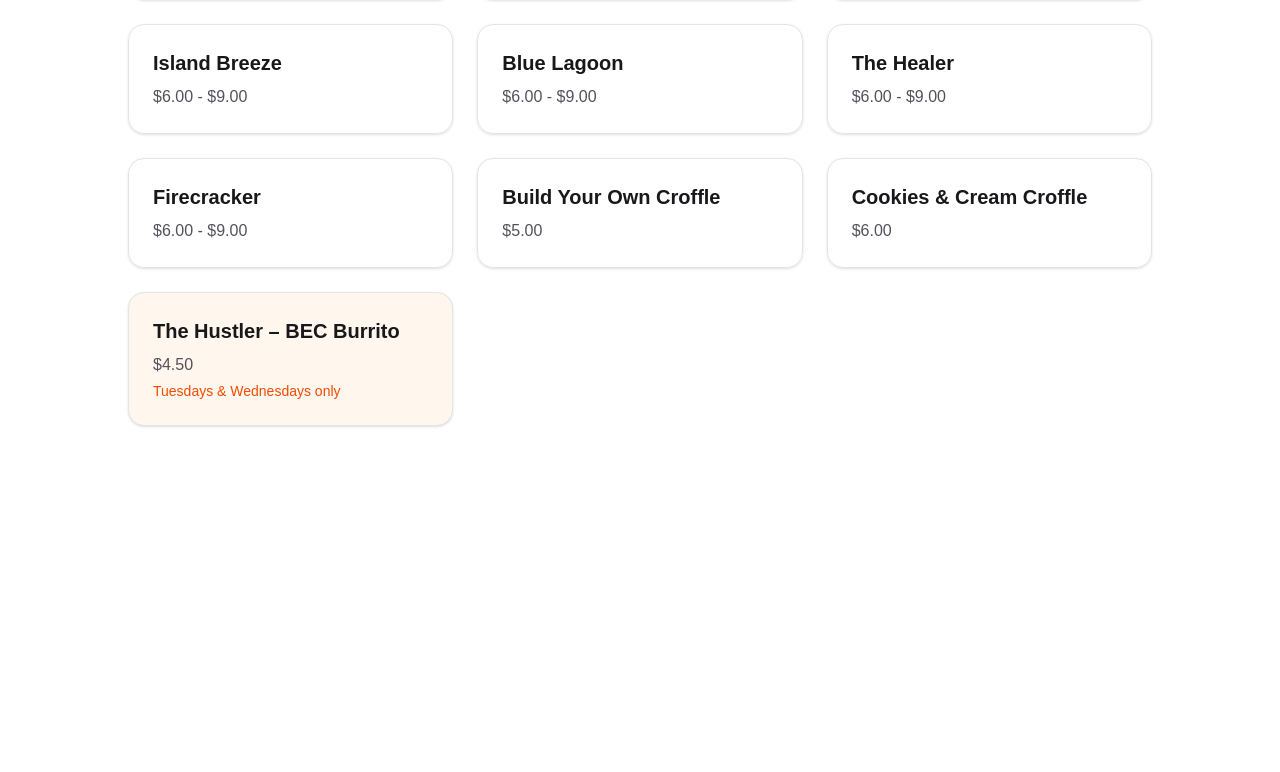
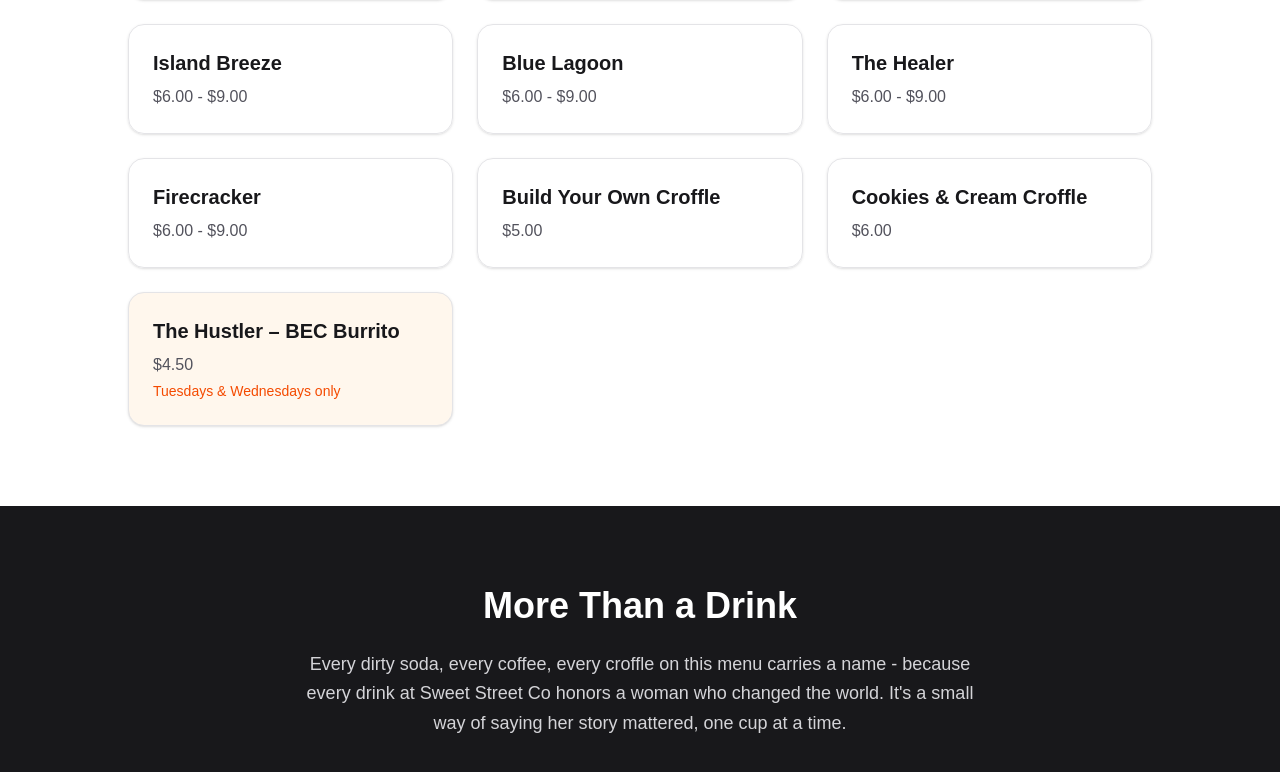
Before and after one commit to nickzdoe-bit/sweet-street-co, a Next.js app: page / in a window 1280 px wide. Shown: the part 1078-1850 px from the top of the page. Before the commit the page ends 1584 px from the top, so only its background shows below. Built offline with nearby package versions, Linux system fonts and the light colour scheme.

Commit message:
Add story section explaining the women who changed the world concept

```diff
--- a/src/app/page.tsx
+++ b/src/app/page.tsx
@@ -75,6 +75,17 @@
         </div>
       </div>
     </section>
+
+    <section className="bg-zinc-900 py-20 px-6 text-center">
+      <h2 className="text-4xl font-bold text-white mb-6">
+        More Than a Drink
+      </h2>
+      <p className="max-w-2xl mx-auto text-lg text-zinc-300 leading-relaxed">
+        Every dirty soda, every coffee, every croffle on this menu carries a name -
+        because every drink at Sweet Street Co honors a woman who changed the world.
+        It&apos;s a small way of saying her story mattered, one cup at a time.
+      </p>
+    </section>
     </>
   );
 }
```
